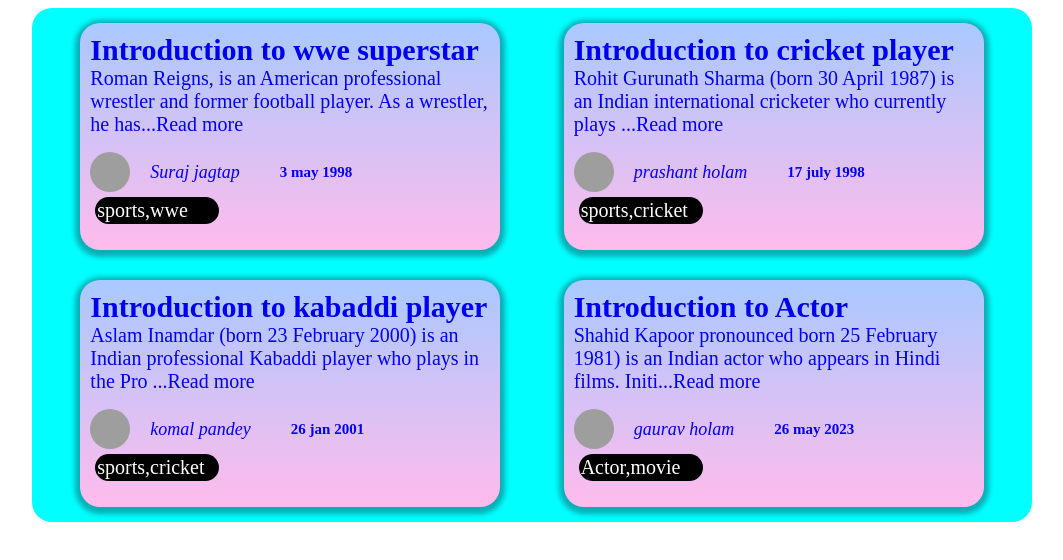
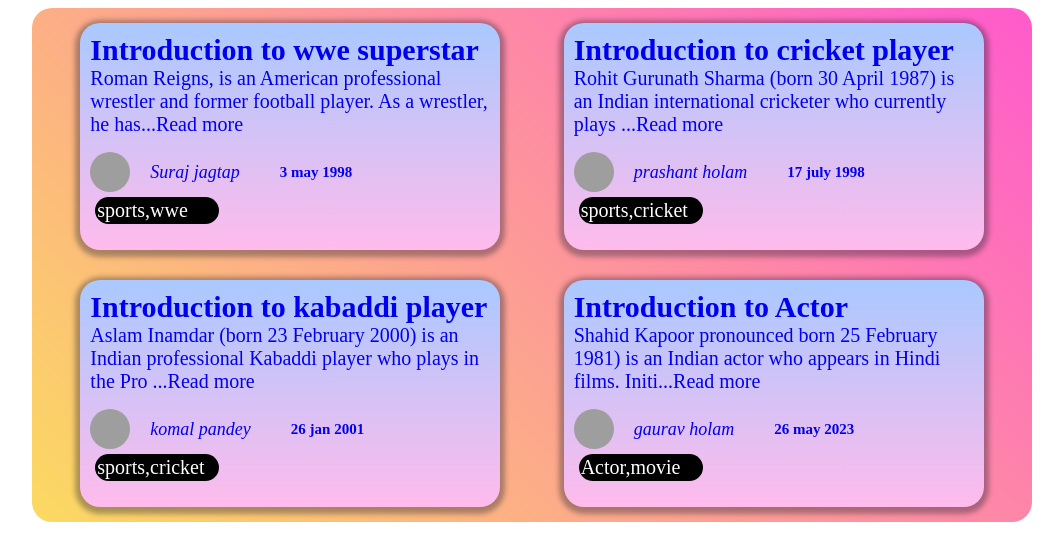
Before and after one commit to surajjagtap9836/blog, a React app: page / in a window 1280 px wide. Shown: the whole page, without its empty margins (176-1239 px from the left). Built offline with nearby package versions, Linux system fonts and the light colour scheme; grey boxes are pictures that could not be loaded.

Commit message:
New clor

```diff
--- a/src/views/Home/Home.css
+++ b/src/views/Home/Home.css
@@ -1,5 +1,7 @@
 .container{
-    background-color: aqua;
+    background-color: #FBDA61;
+background-image: linear-gradient(45deg, #FBDA61 0%, #FF5ACD 100%);
+
     display: flex;
     justify-content: space-evenly;
     flex-wrap: wrap;
```
Also changed, not shown: build/asset-manifest.json (added), build/index.html (added), build/static/js/main.b94ab10a.js.LICENSE.txt (added), 4 other files.
